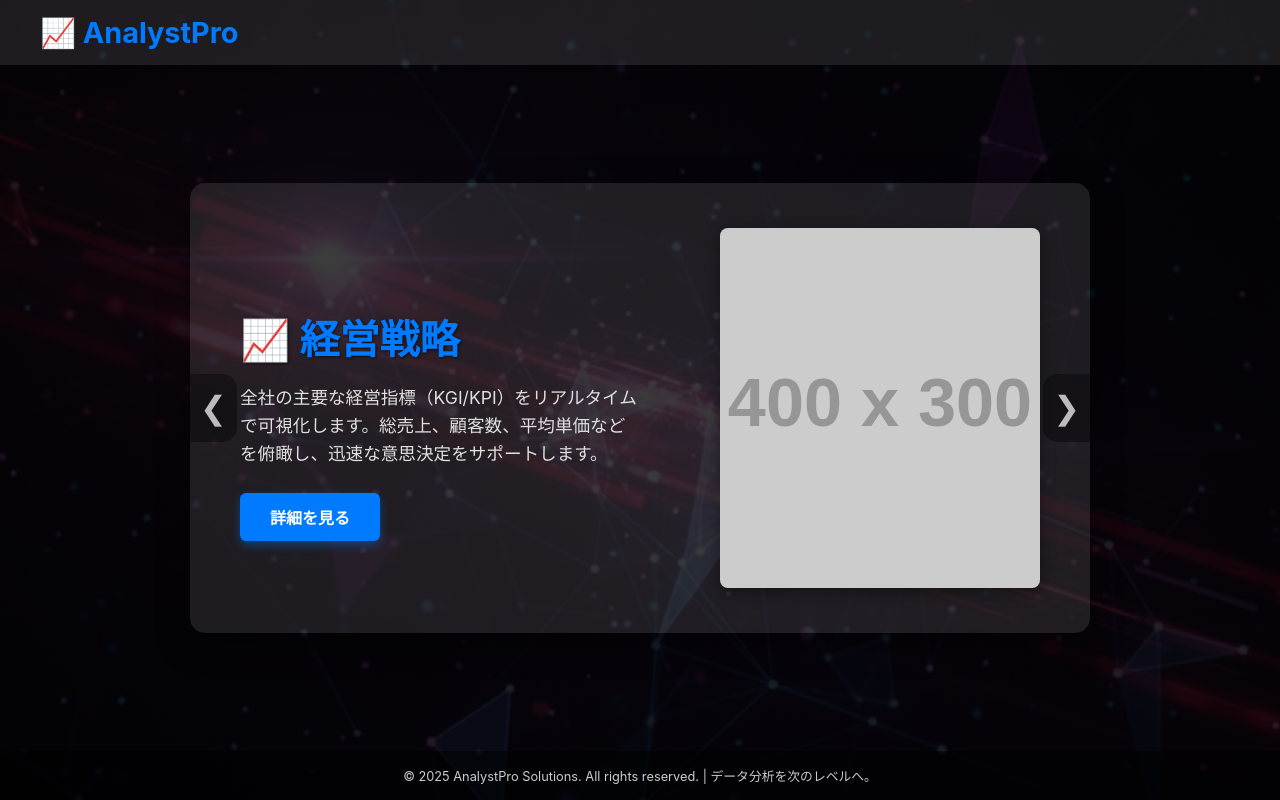
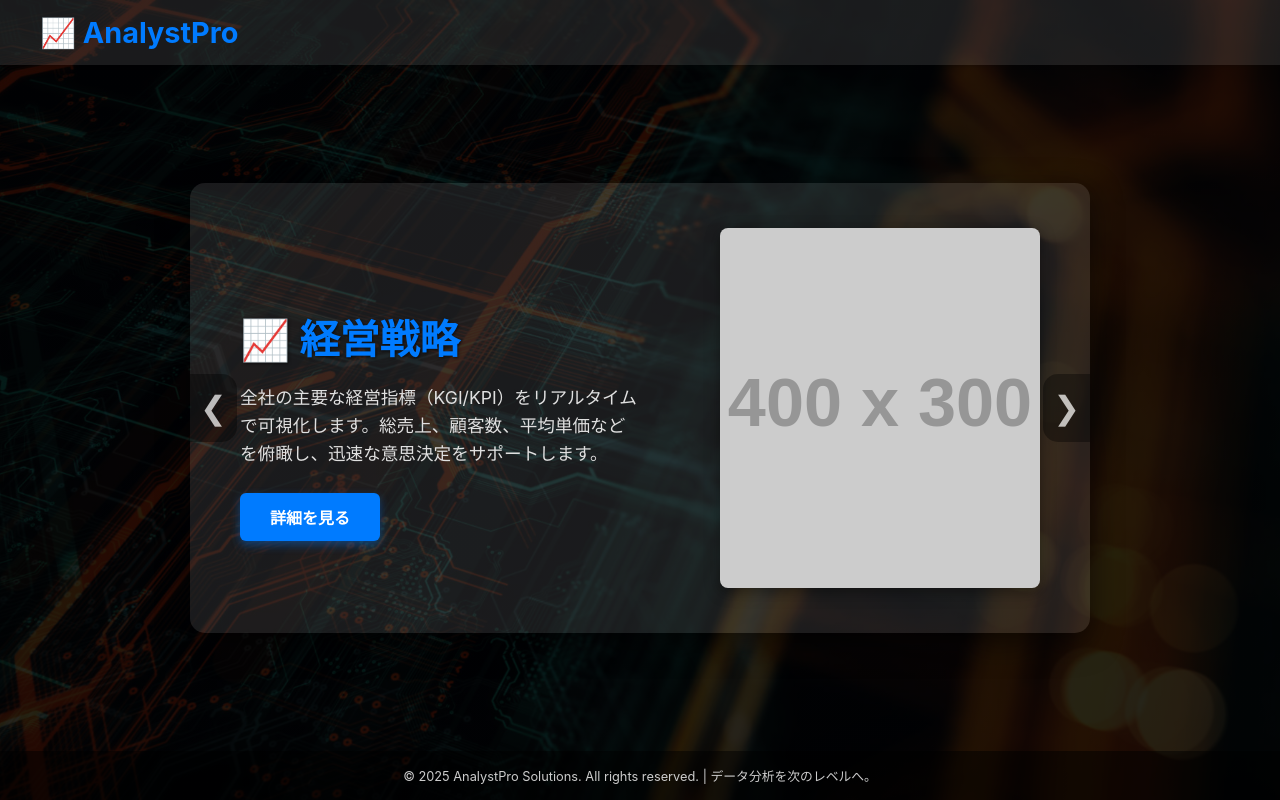
Before and after one commit to 31916/jikken3-kai, a Flask app: page / in a window 1280 px wide. Run offline with Flask 3, Linux system fonts and the light colour scheme; grey boxes labelled with a size stand in for pictures from a placeholder-image service; some libraries are stand-ins or nearby versions.

Commit message:
画像変更しました(改)

```diff
--- a/static/home.css
+++ b/static/home.css
@@ -13,7 +13,7 @@ body {
         /* 濃いオーバーレイ (テキストを見やすくするため) */
         linear-gradient(rgba(0, 0, 0, 0.85), rgba(0, 0, 0, 0.85)),
         /* 抽象的なデータ分析のプレースホルダー画像 */
-        url('technology abstract background.png');
+        url('technology\ abstract\ background.jpeg');
 
     background-size: cover;
     background-position: center;
```
Also changed, not shown: static/technology abstract background.jpeg (added), static/technology abstract background.png (deleted).
